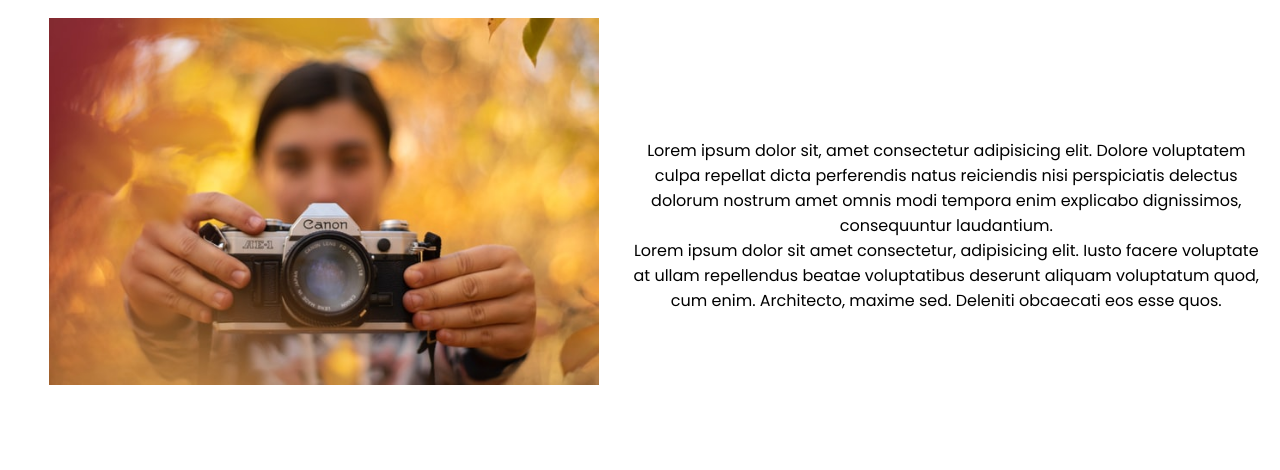
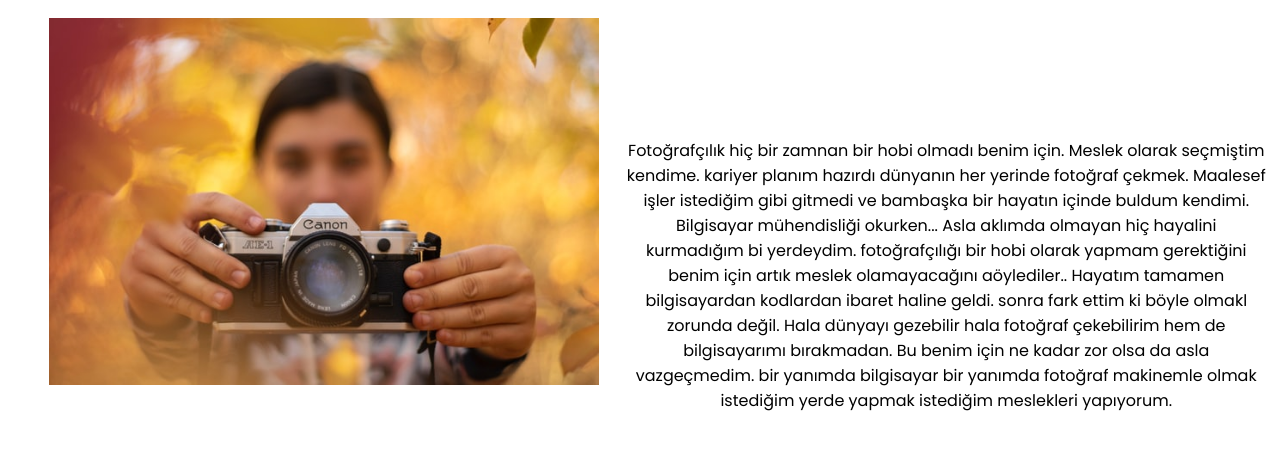
Before and after one commit to fatmanur01/fatmanur01.githup.io, a plain HTML site: page index.html in a window 1280 px wide. Shown: the part 960-1430 px from the top of the page. Drawn offline with Linux system fonts and the light colour scheme; a web font is replaced by a local one.

Commit message:
Update index.html

```diff
--- a/index.html
+++ b/index.html
@@ -54,8 +54,14 @@
                     <img src="about2.jpg" alt="" width="550px">
                 </div>
               <div class="about-text">
-                  <p>Lorem ipsum dolor sit, amet consectetur adipisicing elit. Dolore voluptatem culpa repellat dicta perferendis natus reiciendis nisi perspiciatis delectus dolorum nostrum amet omnis modi tempora enim explicabo dignissimos, consequuntur laudantium. <br>
-                  Lorem ipsum dolor sit amet consectetur, adipisicing elit. Iusto facere voluptate at ullam repellendus beatae voluptatibus deserunt aliquam voluptatum quod, cum enim. Architecto, maxime sed. Deleniti obcaecati eos esse quos.
+                  <p>Fotoğrafçılık hiç bir zamnan bir hobi olmadı benim için.
+                    Meslek olarak seçmiştim kendime. kariyer planım hazırdı dünyanın her yerinde fotoğraf çekmek.
+                    Maalesef işler istediğim gibi gitmedi ve bambaşka bir hayatın içinde buldum kendimi.
+                    Bilgisayar mühendisliği okurken...
+                    Asla aklımda olmayan hiç hayalini kurmadığım bi yerdeydim. fotoğrafçılığı bir hobi olarak yapmam gerektiğini benim için artık meslek olamayacağını aöylediler..
+                    Hayatım tamamen bilgisayardan kodlardan ibaret haline geldi. sonra fark ettim ki böyle olmakl zorunda değil.
+                    Hala dünyayı gezebilir hala fotoğraf çekebilirim hem de bilgisayarımı bırakmadan.
+                    Bu benim için ne kadar zor olsa da asla vazgeçmedim. bir yanımda bilgisayar bir yanımda fotoğraf makinemle olmak istediğim yerde yapmak istediğim meslekleri yapıyorum.
                 </p>
 
 
```
